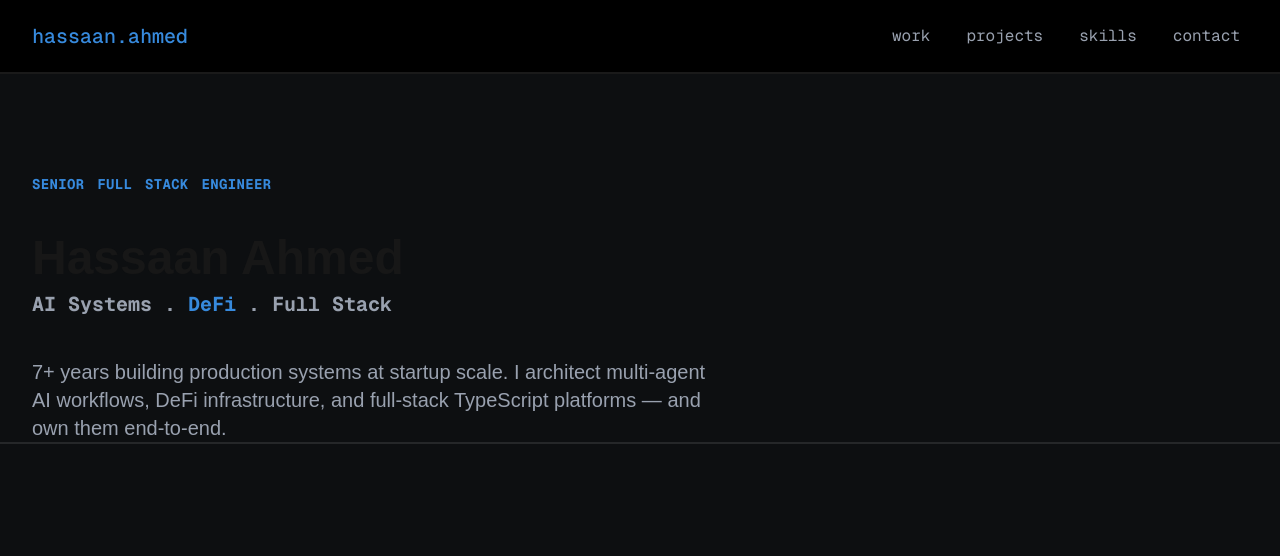
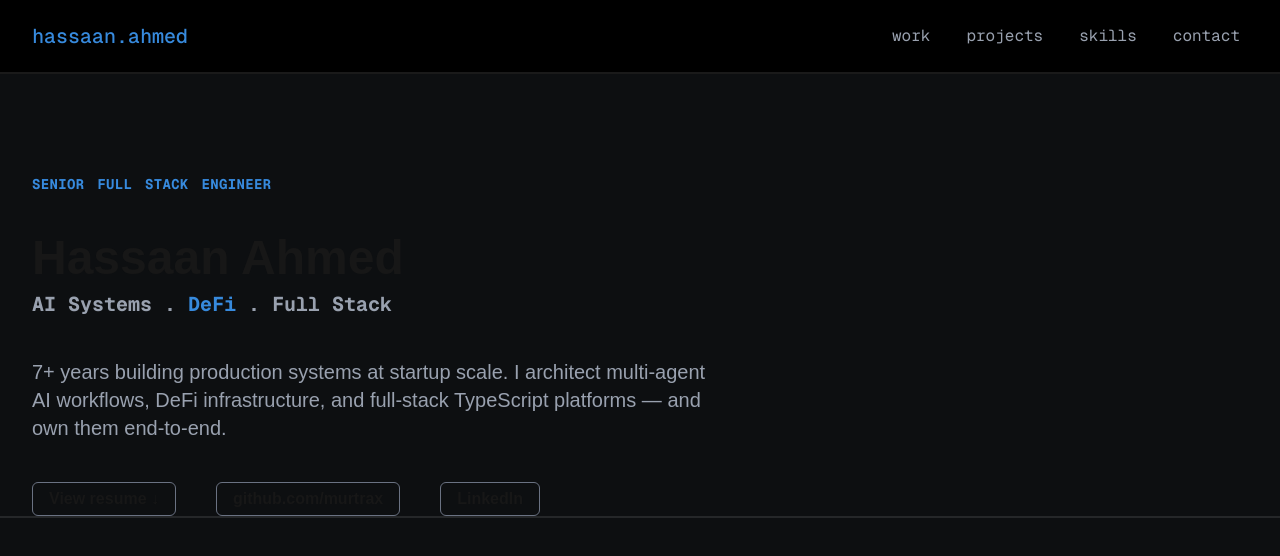
Before and after one commit to murtrax/personal-website, a Next.js app: page / in a window 1280 px wide. Shown: the top 556 px of the page. Built offline with nearby package versions, Linux system fonts and the light colour scheme.

Commit message:
create action links module, typo fixes

```diff
--- /dev/null
+++ b/components/ActionLinks.tsx
@@ -0,0 +1,28 @@
+import Link from "next/link";
+import type { ActionLink } from "@/utils/types";
+
+interface ActionLinksProps {
+  links: ActionLink[];
+}
+
+const ActionLinks = ({ links }: ActionLinksProps) => {
+  return (
+    <nav className="flex gap-10 text-lg" aria-label="Profile links">
+      {links.map(({ label, href, external }) => {
+        return (
+          <Link
+            key={href}
+            href={href}
+            target={external ? "_blank" : undefined}
+            rel={external ? "noreferrer" : undefined}
+            className=" border-gray-500 border rounded-md px-2 py-1 hover:text-electric-blue transition-colors hover:bg-electric-blue/10"
+          >
+            <p className="font-bold text-base px-2">{label}</p>
+          </Link>
+        );
+      })}
+    </nav>
+  );
+};
+
+export default ActionLinks;
--- a/components/Header.tsx
+++ b/components/Header.tsx
@@ -1,5 +1,5 @@
 import Link from "next/link";
-import { NAV_ITEMS } from "@/utls/constants";
+import { NAV_ITEMS } from "@/utils/constants";
 
 const Header = () => {
   return (
--- a/components/Intro.tsx
+++ b/components/Intro.tsx
@@ -1,8 +1,9 @@
-import { TITLE, DEV_NAME, DESCRIPTION } from "@/utls/constants";
+import ActionLinks from "@/components/ActionLinks";
+import { TITLE, DEV_NAME, DESCRIPTION, INTRO_LINKS } from "@/utils/constants";
 
 const Intro = () => {
   return (
-    <div className="flex flex-col justify-center px-8 pt-25 border-b-2 border-white/10 gap-10">
+    <section className="flex flex-col justify-center px-8 pt-25 border-b-2 border-white/10 gap-10">
       <p className="font-mono text-electric-blue font-bold text-sm tracking-wide [word-spacing:0.25rem]">
         {TITLE}
       </p>
@@ -13,10 +14,11 @@ const Intro = () => {
           Stack
         </p>
       </div>
-      <div className="flex max-w-170">
+      <div className="flex max-w-[680px]">
         <p className=" text-gray-400 text-xl">{DESCRIPTION}</p>
       </div>
-    </div>
+      <ActionLinks links={INTRO_LINKS} />
+    </section>
   );
 };
 
--- a/utls/constants.ts
+++ b/utils/constants.ts
@@ -1,3 +1,5 @@
+import type { ActionLink } from "@/utils/types";
+
 export const NAV_ITEMS: Array<{ label: string; href: string }> = [
   {
     label: "work",
@@ -21,13 +23,10 @@ export const TITLE: string = "SENIOR FULL STACK ENGINEER";
 
 export const DEV_NAME: string = "Hassaan Ahmed";
 
-export const DESCRIPTION: string = `
-  7+ years building production systems at startup scale. \n\n
-  I architect multi-agent AI workflows, DeFi infrastructure,
-  and full-stack TypeScript platforms — and own them end-to-end.
-`;
+export const DESCRIPTION: string =
+  "7+ years building production systems at startup scale. I architect multi-agent AI workflows, DeFi infrastructure, and full-stack TypeScript platforms — and own them end-to-end.";
 
-export const INTRO_LINKS = [
+export const INTRO_LINKS: ActionLink[] = [
   {
     label: "View resume ↓",
     href: "/resume.pdf",
--- /dev/null
+++ b/utils/types.ts
@@ -0,0 +1,5 @@
+export interface ActionLink {
+  label: string;
+  href: string;
+  external?: boolean;
+}
```
